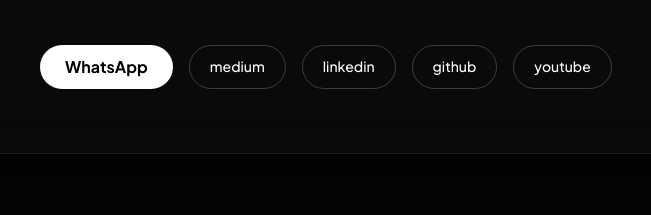
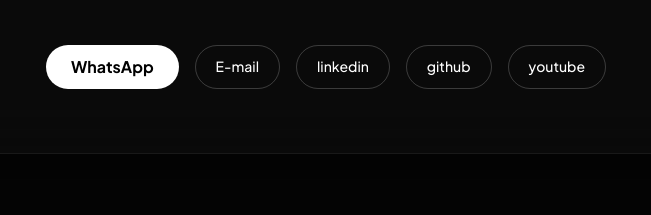
Before and after one commit to odraude2104/portfolio, a plain HTML site: page index.html in a window 1280 px wide. Shown: the part 4407-4622 px from the top of the page, 314-965 px from the left. Drawn offline with nearby package versions, Linux system fonts and the light colour scheme.

Commit message:
Fix HTML structure and reorganize scripts

```diff
--- a/index.html
+++ b/index.html
@@ -219,7 +219,7 @@
         const contato = document.getElementById('contato-info');
         contato.innerHTML = `
           <a href="${dados.contato.whatsapp}" class="btn-white">WhatsApp</a>
-          <a href="mailto:${dados.contato.email}" class="rounded-full px-5 py-2.5 border border-white/20 text-white text-sm font-medium transition hover:bg-white/10">medium</a>
+          <a href="mailto:${dados.contato.email}" class="rounded-full px-5 py-2.5 border border-white/20 text-white text-sm font-medium transition hover:bg-white/10">E-mail</a>
           <a href="${dados.contato.linkedin}" target="_blank" class="rounded-full px-5 py-2.5 border border-white/20 text-white text-sm font-medium transition hover:bg-white/10">linkedin</a>
           <a href="${dados.contato.github}" target="_blank" class="rounded-full px-5 py-2.5 border border-white/20 text-white text-sm font-medium transition hover:bg-white/10">github</a>
           <a href="${dados.contato.youtube}" target="_blank" class="rounded-full px-5 py-2.5 border border-white/20 text-white text-sm font-medium transition hover:bg-white/10">youtube</a>
```
